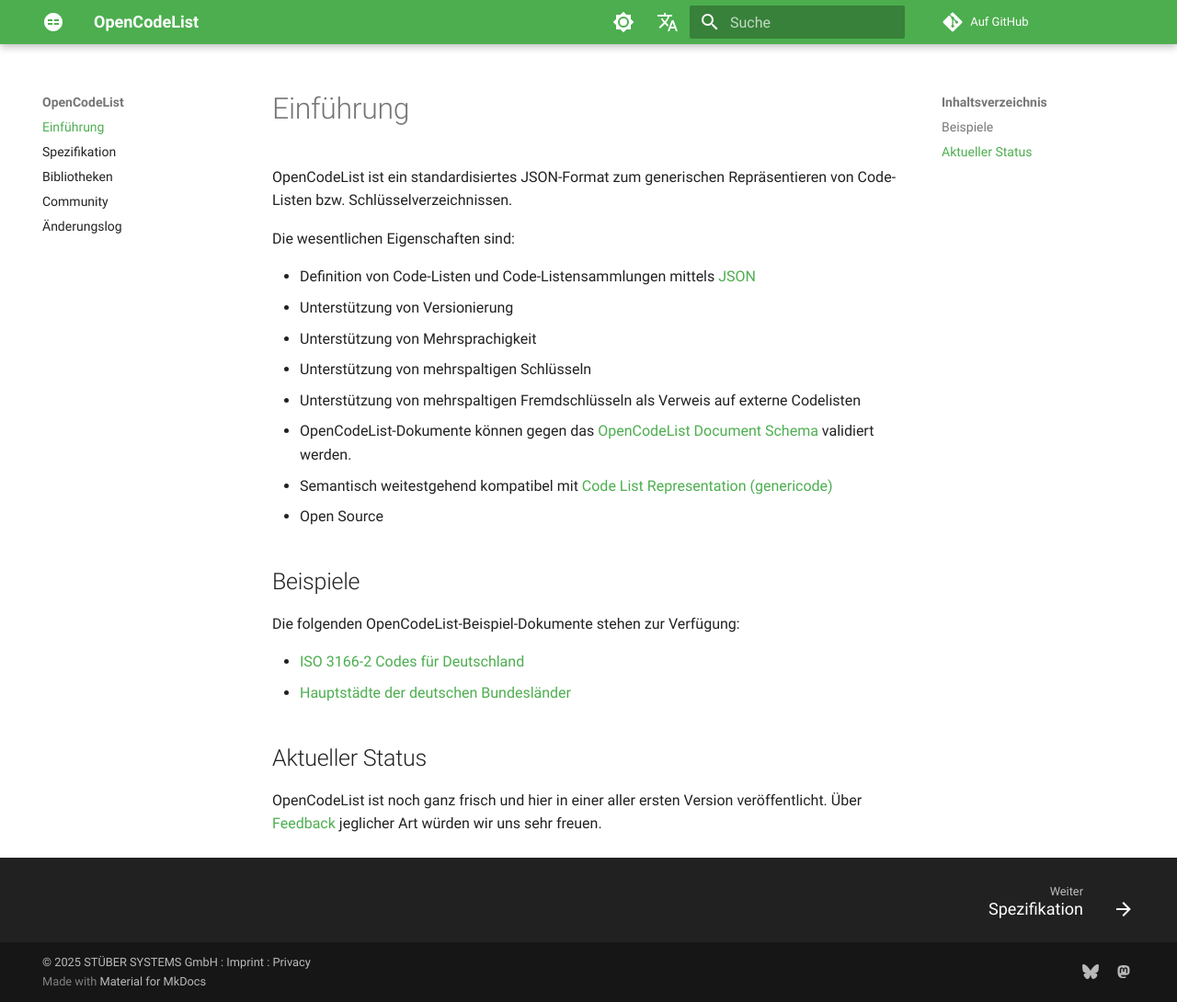
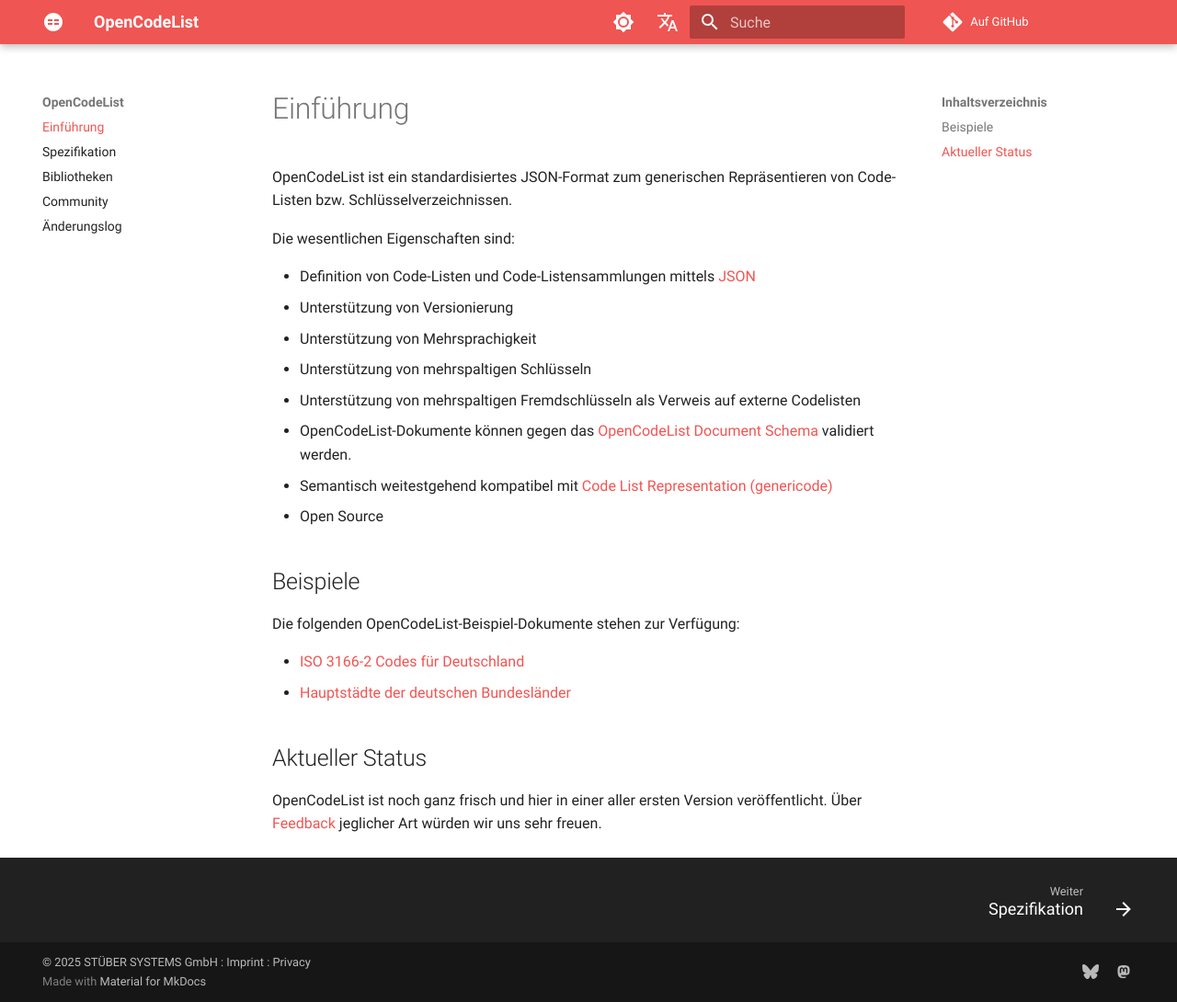
Before and after one commit to openpotato/opencodelist, an MkDocs documentation site: the page built from website/de/docs/index.md, in a window 1280 px wide and 1090 px high. Shown: the whole window at 92% size. Built offline with MkDocs 1.6.1 and Material for MkDocs 9.7.7, drawn with Linux system fonts in a browser that asks for light colours; comment, search, counter and statistics services are not loaded.

Commit message:
Color change

```diff
--- a/website/de/mkdocs.yml
+++ b/website/de/mkdocs.yml
@@ -28,14 +28,14 @@
     - toc.follow
   palette:
     - scheme: default
-      primary: 'green'
-      accent: 'green'
+      primary: 'red'
+      accent: 'red'
       toggle:
         icon: material/brightness-7
         name: In den Dunkelmodus wechseln
     - scheme: slate
-      primary: 'green'
-      accent: 'green'
+      primary: 'red'
+      accent: 'red'
       toggle:
         icon: material/brightness-4
         name: In den Hellmodus wechseln
```
Also changed, not shown: website/en/mkdocs.yml (+4 -4 lines).
